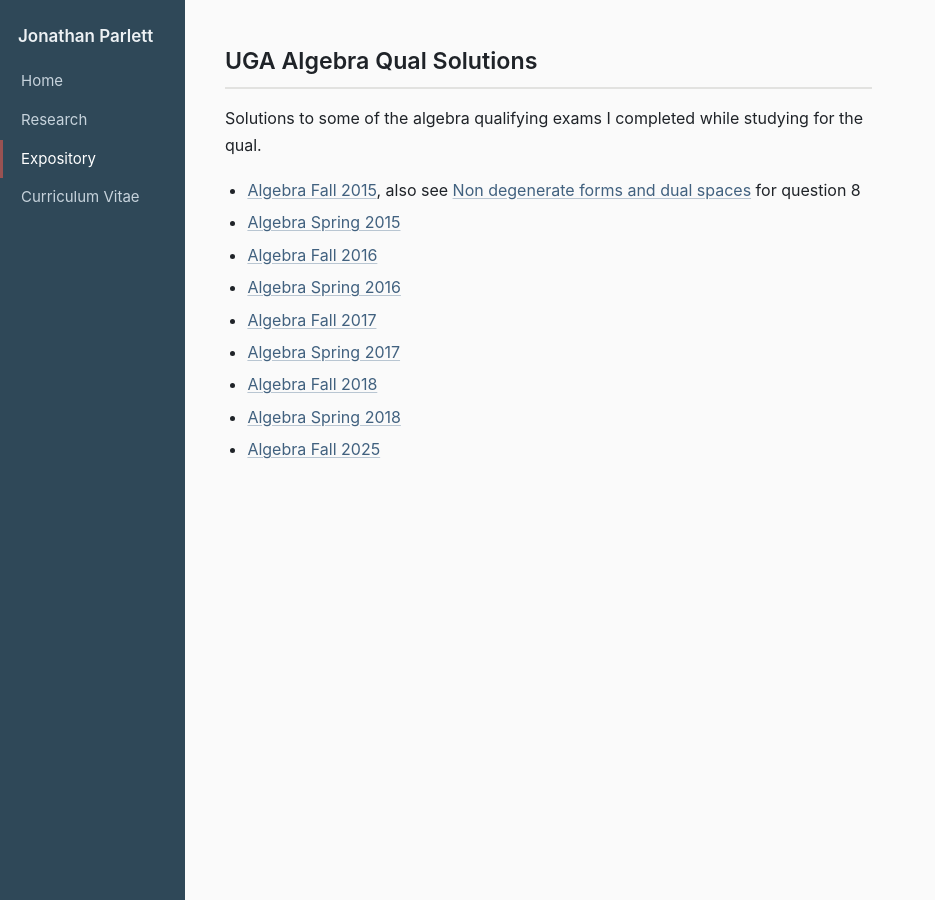
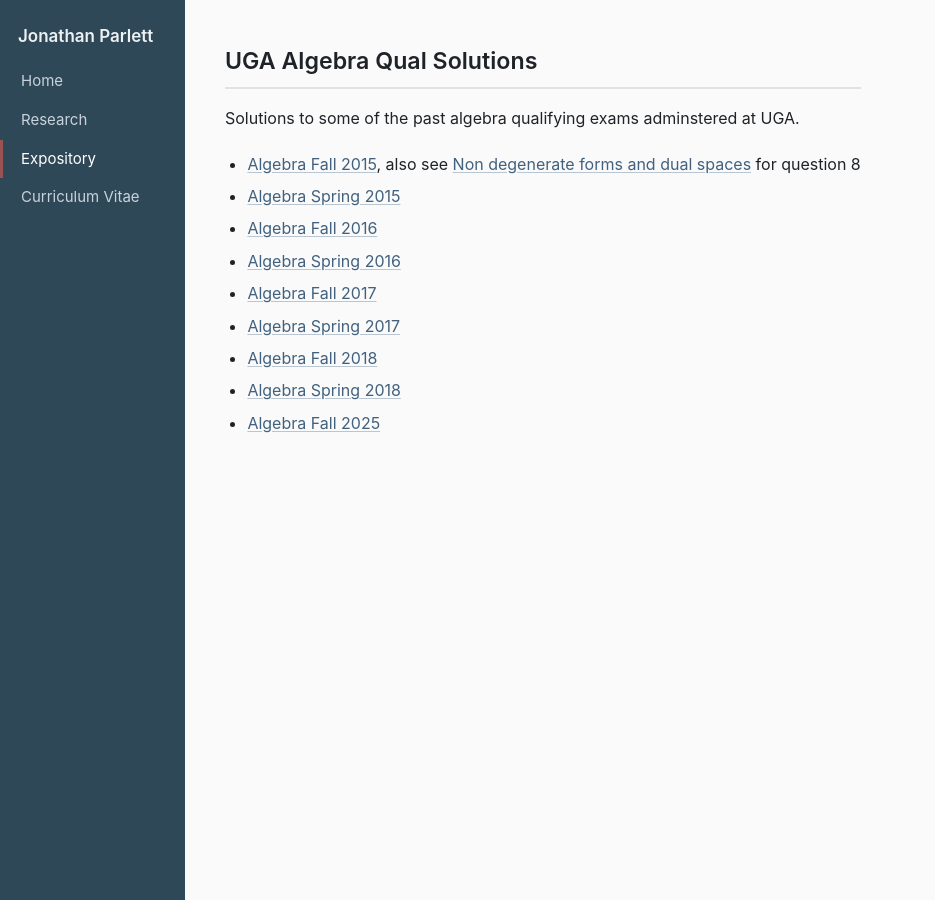
Before and after one commit to jmparlett/jmparlett.github.io, a Jekyll site: the page built from _pages/expository.markdown, in a window 1280 px wide. Shown: the whole page, without its empty margins (0-935 px from the left). Built offline with Jekyll 4.4.1, drawn with Linux system fonts in a browser that asks for light colours; our own code applies the rules of GitHub Pages for plain Markdown files.

Commit message:
updated expo message

```diff
--- a/_pages/expository.markdown
+++ b/_pages/expository.markdown
@@ -4,7 +4,7 @@
 ---
 
 # UGA Algebra Qual Solutions
-Solutions to some of the algebra qualifying exams I completed while studying for the qual.
+Solutions to some of the past algebra qualifying exams adminstered at UGA.
 - [Algebra Fall 2015](/_data/documents/algebra_qual_solutions/algebra_fall_2015.pdf), also see [Non degenerate forms and dual spaces](/_data/documents/algebra_qual_solutions/Non-degenerate-forms-and-dual-spaces.pdf) for question 8
 - [Algebra Spring 2015](/_data/documents/algebra_qual_solutions/algebra_spring_2015.pdf)
 - [Algebra Fall 2016](/_data/documents/algebra_qual_solutions/algebra_fall_2016.pdf)
```
